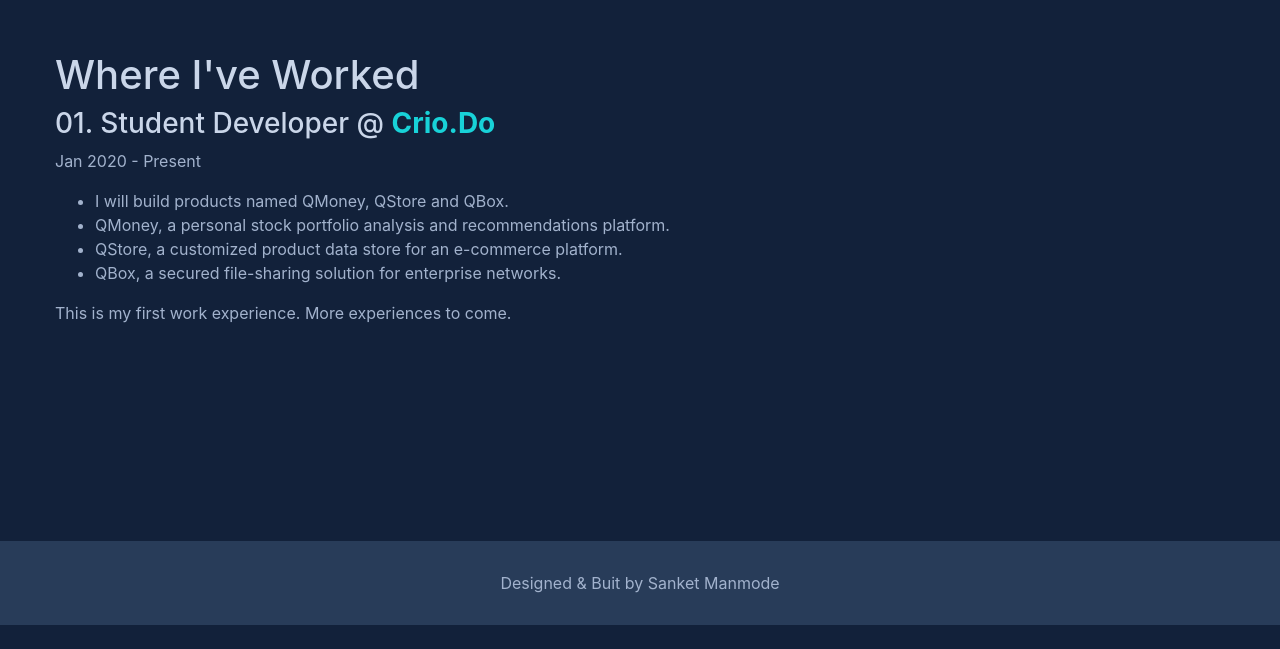
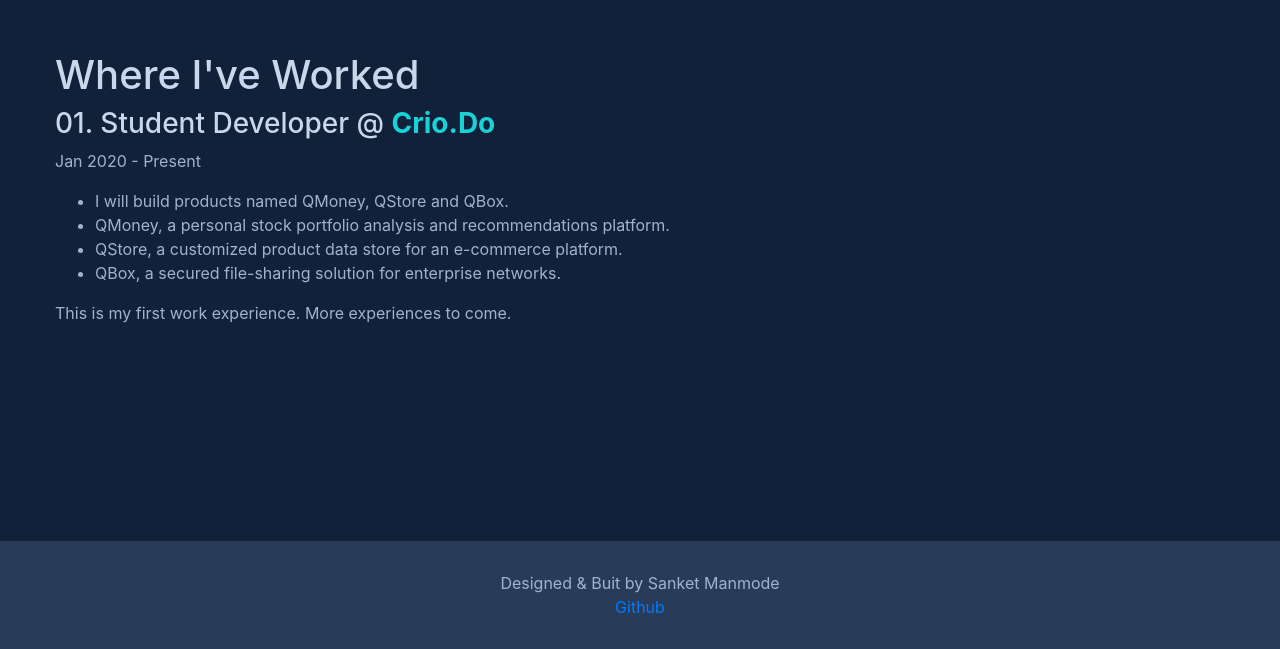
Before and after one commit to manmodesanket/my_website, a website: page index.html in a window 1280 px wide. Shown: the part 1635-2284 px from the top of the page. Before the commit the page ends 2260 px from the top, so only its background shows below. Drawn offline with nearby package versions, Linux system fonts and the light colour scheme.

Commit message:
basic site done

```diff
--- a/index.html
+++ b/index.html
@@ -151,7 +151,12 @@
         </div>
     </div>
     <footer class="footer">
-        Designed & Buit by Sanket Manmode
+        <div class="row justify-content-md-center">
+            Designed & Buit by Sanket Manmode
+        </div>
+        <div class="row justify-content-md-center">
+            <a href="https://github.com/manmodesanket/my_website" target="_blank">Github</a>
+        </div>
     </footer>
     <!-- jQuery first, then Popper.js, then Bootstrap JS. -->
     <script src="node_modules/jquery/dist/jquery.slim.min.js"></script>
--- a/style/styles.css
+++ b/style/styles.css
@@ -89,9 +89,9 @@
     color: rgba(164, 180, 206, 0.99);
 }
 
-.footer{
-    color: rgba(164, 180, 206, 0.99);
+.footer {
+    padding: 30px;
     text-align: center;
     background-color: rgba(41, 61, 90, 0.99);
-    padding: 30px;
+    color: rgba(164, 180, 206, 0.99);
 }
```
